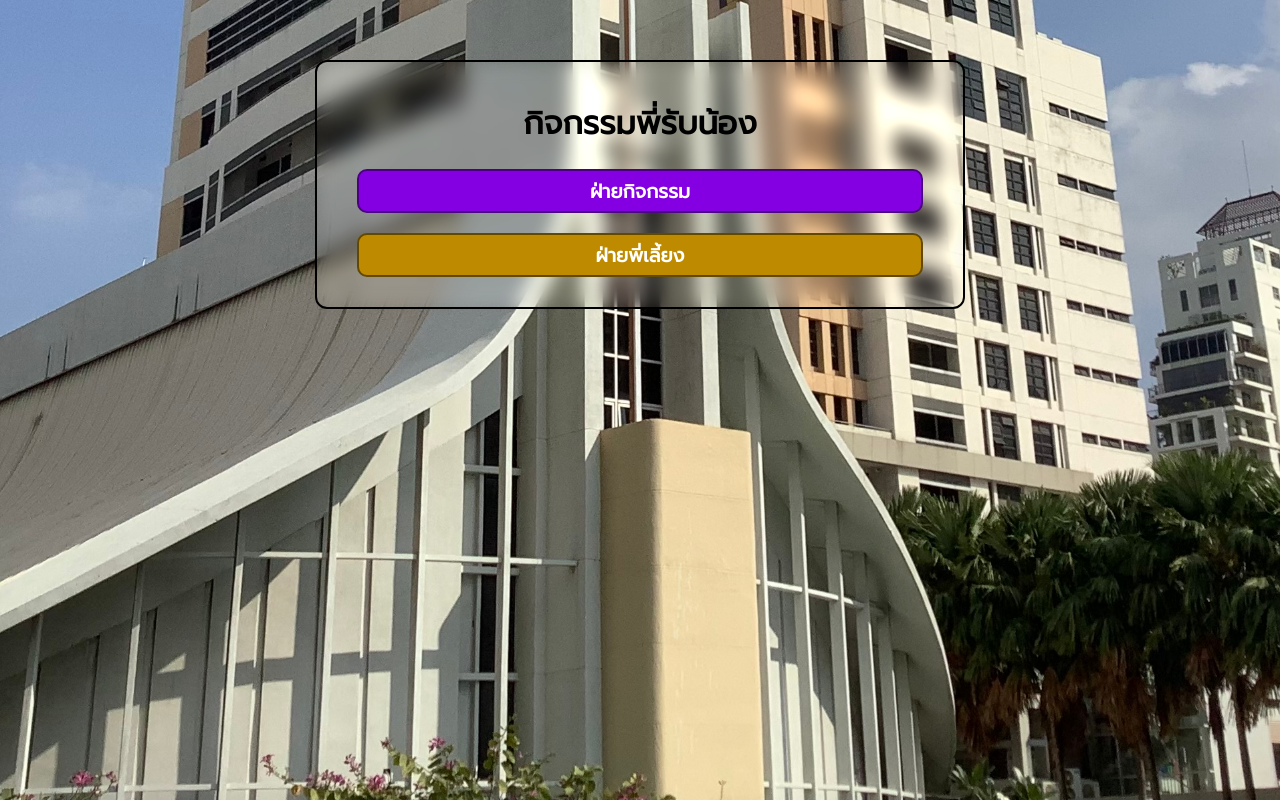
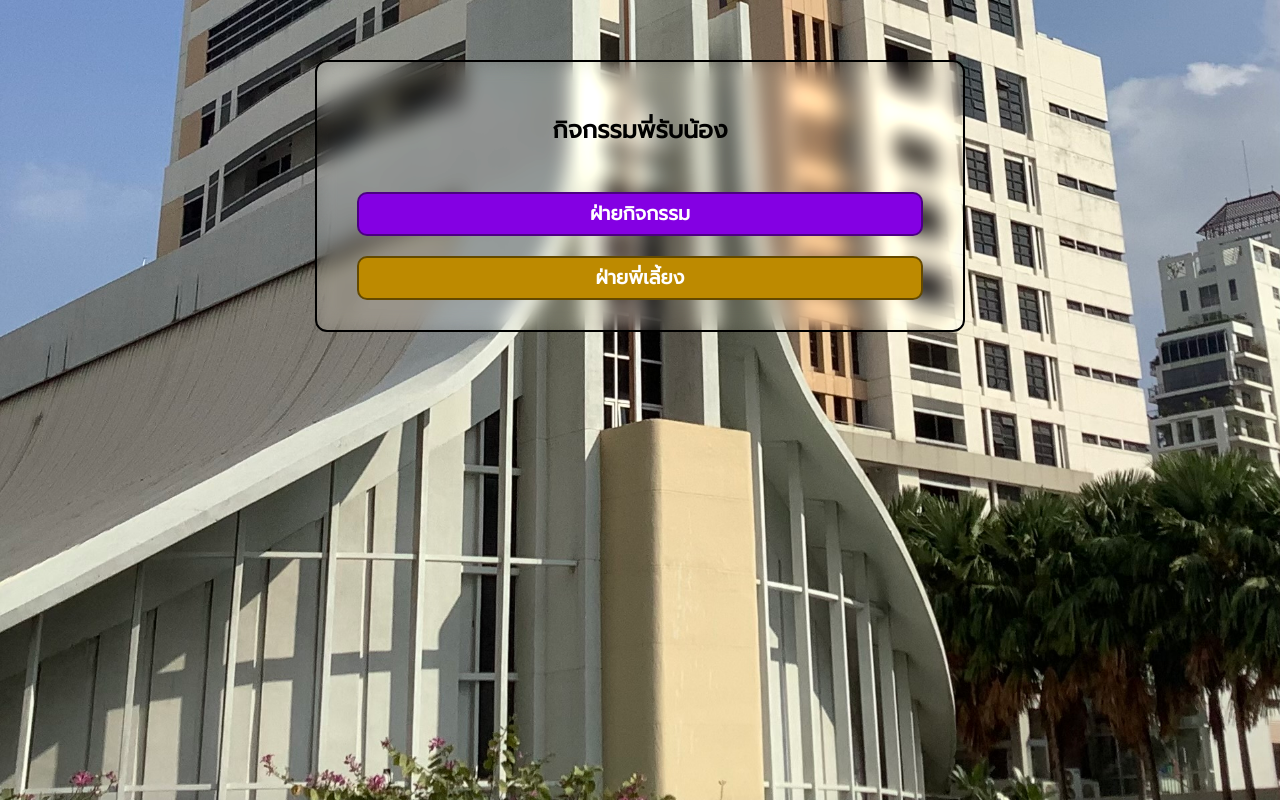
Before and after one commit to TCFOC/176, a plain HTML site: page index.html in a window 1280 px wide. Drawn offline with Linux system fonts and the light colour scheme.

Commit message:
Update index.html

```diff
--- a/index.html
+++ b/index.html
@@ -13,7 +13,7 @@
 <body>
   <div class="wrapper" style="display: flex; justify-content: center; align-items: center;">
     <div class="container" style="display:flex; flex-direction:column; justify-content: center;">
-      <h1>กิจกรรมพี่รับน้อง</h1><br>
+      <h2>กิจกรรมพี่รับน้อง</h2><br>
       <button style="background-color: #8400e3; margin-bottom:20px; border: 2px solid #4b0082" onclick="location.href='activity/index.html'">ฝ่ายกิจกรรม</button>
       <button style="background-color: #bd8a00; border: 2px solid #634900" onclick="location.href='staff/index.html'">ฝ่ายพี่เลี้ยง</button>
     </div>
```
